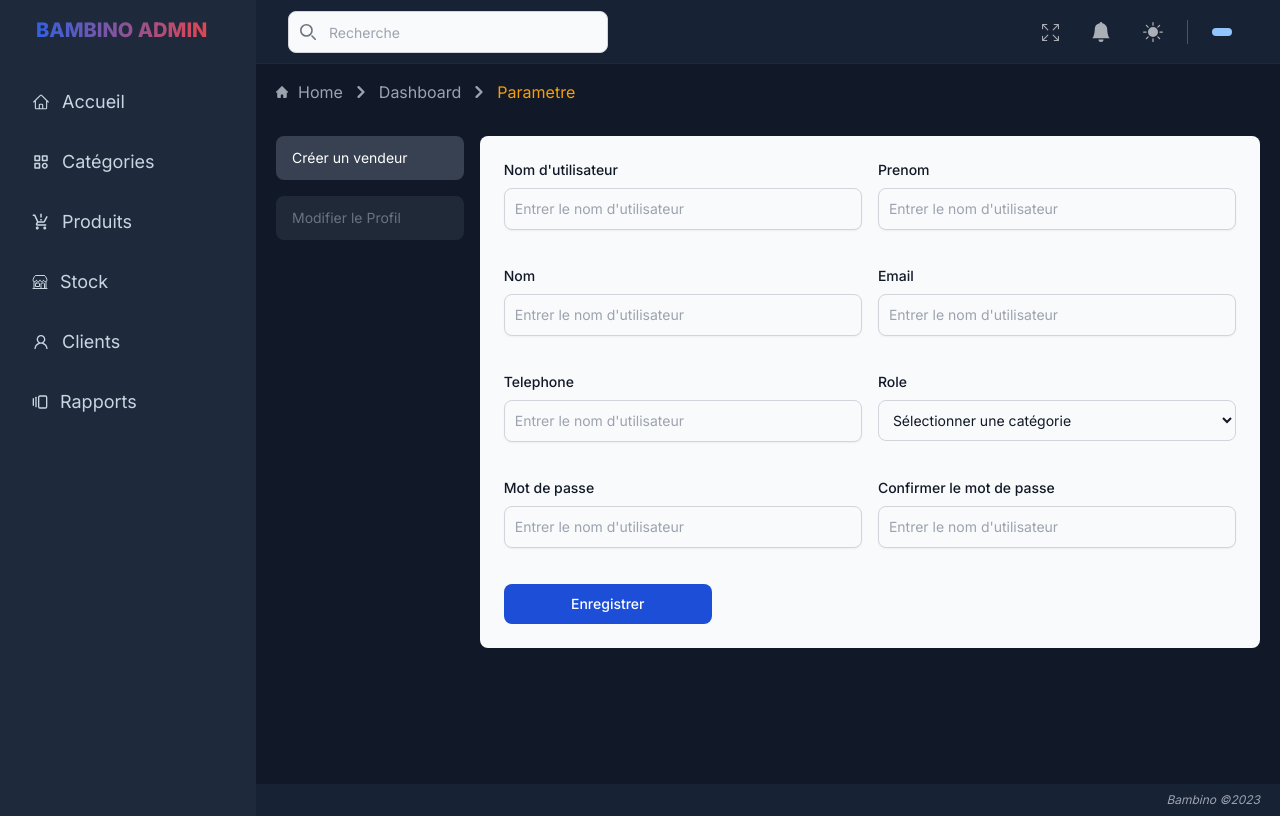
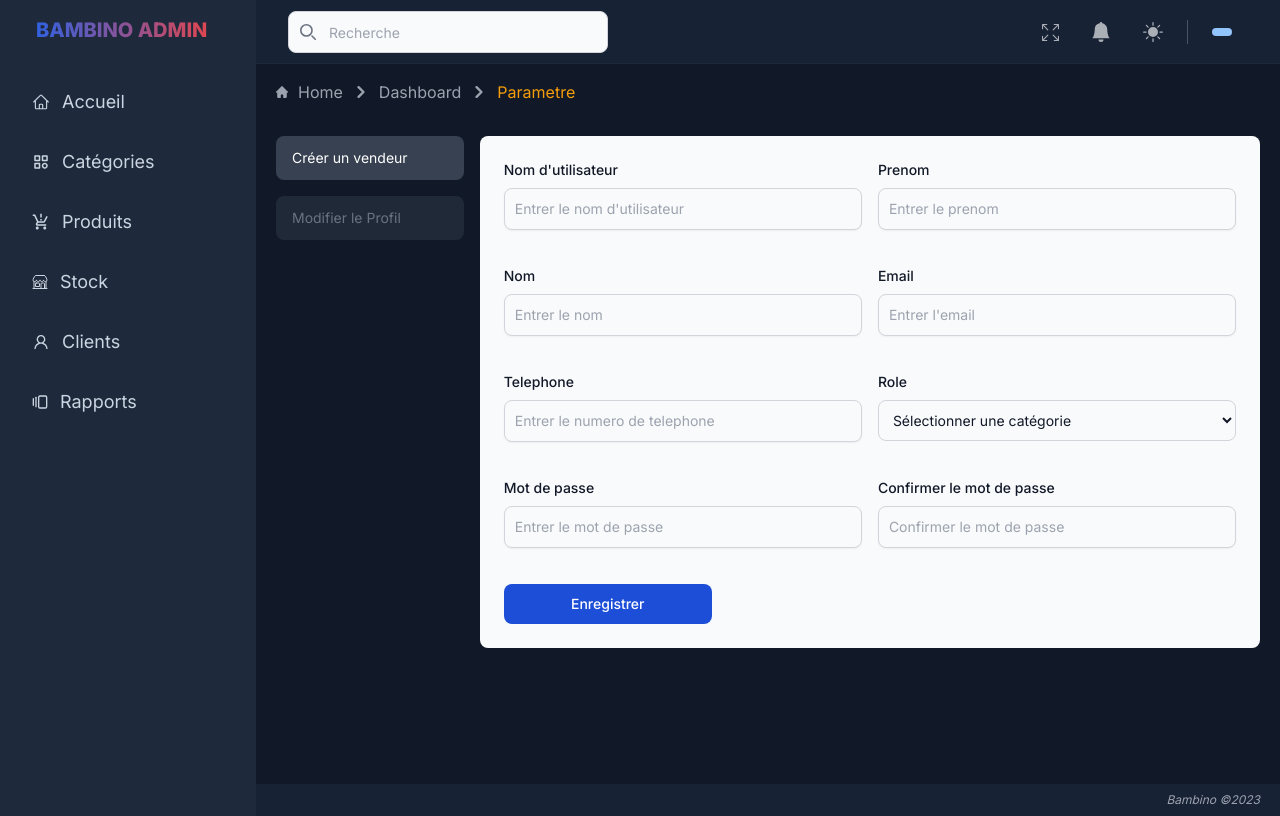
Before and after one commit to alexissengangabo07/babyshop, a Next.js app in the folder web/: page /dashboard/parametre in a window 1280 px wide. Built offline with nearby package versions, Linux system fonts and the light colour scheme.

Commit message:
protect parametre page

```diff
--- a/web/src/app/dashboard/parametre/page.tsx
+++ b/web/src/app/dashboard/parametre/page.tsx
@@ -59,19 +59,19 @@ const Parametre = () => {
                             </div>
                             <div className="mb-5">
                                 <label className="block mb-2 text-sm font-medium text-gray-900 dark:text-white">Prenom</label>
-                                <input type="text" onChange={(e: any) => setFormValues({ ...formValues, first_name: e.target.value })} value={formValues.first_name} className="shadow-sm bg-gray-50 border border-gray-300 text-gray-900 text-sm rounded-lg focus:ring-blue-500 focus:border-blue-500 block w-full p-2.5 dark:bg-gray-700 dark:border-gray-600 dark:placeholder-gray-400 dark:text-white dark:focus:ring-blue-500 dark:focus:border-blue-500 dark:shadow-sm-light" placeholder="Entrer le nom d'utilisateur" />
+                                <input type="text" onChange={(e: any) => setFormValues({ ...formValues, first_name: e.target.value })} value={formValues.first_name} className="shadow-sm bg-gray-50 border border-gray-300 text-gray-900 text-sm rounded-lg focus:ring-blue-500 focus:border-blue-500 block w-full p-2.5 dark:bg-gray-700 dark:border-gray-600 dark:placeholder-gray-400 dark:text-white dark:focus:ring-blue-500 dark:focus:border-blue-500 dark:shadow-sm-light" placeholder="Entrer le prenom " />
                             </div>
                             <div className="mb-5">
                                 <label className="block mb-2 text-sm font-medium text-gray-900 dark:text-white">Nom</label>
-                                <input type="text" onChange={(e: any) => setFormValues({ ...formValues, last_name: e.target.value })} value={formValues.last_name} className="shadow-sm bg-gray-50 border border-gray-300 text-gray-900 text-sm rounded-lg focus:ring-blue-500 focus:border-blue-500 block w-full p-2.5 dark:bg-gray-700 dark:border-gray-600 dark:placeholder-gray-400 dark:text-white dark:focus:ring-blue-500 dark:focus:border-blue-500 dark:shadow-sm-light" placeholder="Entrer le nom d'utilisateur" />
+                                <input type="text" onChange={(e: any) => setFormValues({ ...formValues, last_name: e.target.value })} value={formValues.last_name} className="shadow-sm bg-gray-50 border border-gray-300 text-gray-900 text-sm rounded-lg focus:ring-blue-500 focus:border-blue-500 block w-full p-2.5 dark:bg-gray-700 dark:border-gray-600 dark:placeholder-gray-400 dark:text-white dark:focus:ring-blue-500 dark:focus:border-blue-500 dark:shadow-sm-light" placeholder="Entrer le nom" />
                             </div>
                             <div className="mb-5">
                                 <label className="block mb-2 text-sm font-medium text-gray-900 dark:text-white">Email</label>
-                                <input type="text" onChange={(e: any) => setFormValues({ ...formValues, email: e.target.value })} value={formValues.email} className="shadow-sm bg-gray-50 border border-gray-300 text-gray-900 text-sm rounded-lg focus:ring-blue-500 focus:border-blue-500 block w-full p-2.5 dark:bg-gray-700 dark:border-gray-600 dark:placeholder-gray-400 dark:text-white dark:focus:ring-blue-500 dark:focus:border-blue-500 dark:shadow-sm-light" placeholder="Entrer le nom d'utilisateur" />
+                                <input type="text" onChange={(e: any) => setFormValues({ ...formValues, email: e.target.value })} value={formValues.email} className="shadow-sm bg-gray-50 border border-gray-300 text-gray-900 text-sm rounded-lg focus:ring-blue-500 focus:border-blue-500 block w-full p-2.5 dark:bg-gray-700 dark:border-gray-600 dark:placeholder-gray-400 dark:text-white dark:focus:ring-blue-500 dark:focus:border-blue-500 dark:shadow-sm-light" placeholder="Entrer l'email" />
                             </div>
                             <div className="mb-5">
                                 <label className="block mb-2 text-sm font-medium text-gray-900 dark:text-white">Telephone</label>
-                                <input type="text" onChange={(e: any) => setFormValues({ ...formValues, telephone: e.target.value })} value={formValues.telephone} className="shadow-sm bg-gray-50 border border-gray-300 text-gray-900 text-sm rounded-lg focus:ring-blue-500 focus:border-blue-500 block w-full p-2.5 dark:bg-gray-700 dark:border-gray-600 dark:placeholder-gray-400 dark:text-white dark:focus:ring-blue-500 dark:focus:border-blue-500 dark:shadow-sm-light" placeholder="Entrer le nom d'utilisateur" />
+                                <input type="text" onChange={(e: any) => setFormValues({ ...formValues, telephone: e.target.value })} value={formValues.telephone} className="shadow-sm bg-gray-50 border border-gray-300 text-gray-900 text-sm rounded-lg focus:ring-blue-500 focus:border-blue-500 block w-full p-2.5 dark:bg-gray-700 dark:border-gray-600 dark:placeholder-gray-400 dark:text-white dark:focus:ring-blue-500 dark:focus:border-blue-500 dark:shadow-sm-light" placeholder="Entrer le numero de telephone" />
                             </div>
 
                             <div className="mb-5">
@@ -84,11 +84,11 @@ const Parametre = () => {
                             </div>
                             <div className="mb-5">
                                 <label className="block mb-2 text-sm font-medium text-gray-900 dark:text-white">Mot de passe</label>
-                                <input type="text" onChange={(e: any) => setFormValues({ ...formValues, password: e.target.value })} value={formValues.password} className="shadow-sm bg-gray-50 border border-gray-300 text-gray-900 text-sm rounded-lg focus:ring-blue-500 focus:border-blue-500 block w-full p-2.5 dark:bg-gray-700 dark:border-gray-600 dark:placeholder-gray-400 dark:text-white dark:focus:ring-blue-500 dark:focus:border-blue-500 dark:shadow-sm-light" placeholder="Entrer le nom d'utilisateur" />
+                                <input type="text" onChange={(e: any) => setFormValues({ ...formValues, password: e.target.value })} value={formValues.password} className="shadow-sm bg-gray-50 border border-gray-300 text-gray-900 text-sm rounded-lg focus:ring-blue-500 focus:border-blue-500 block w-full p-2.5 dark:bg-gray-700 dark:border-gray-600 dark:placeholder-gray-400 dark:text-white dark:focus:ring-blue-500 dark:focus:border-blue-500 dark:shadow-sm-light" placeholder="Entrer le mot de passe" />
                             </div>
                             <div className="mb-5">
                                 <label className="block mb-2 text-sm font-medium text-gray-900 dark:text-white">Confirmer le mot de passe</label>
-                                <input type="text" onChange={(e: any) => setConfirmPass(e.target.value)} value={confirmPass} className="shadow-sm bg-gray-50 border border-gray-300 text-gray-900 text-sm rounded-lg focus:ring-blue-500 focus:border-blue-500 block w-full p-2.5 dark:bg-gray-700 dark:border-gray-600 dark:placeholder-gray-400 dark:text-white dark:focus:ring-blue-500 dark:focus:border-blue-500 dark:shadow-sm-light" placeholder="Entrer le nom d'utilisateur" />
+                                <input type="text" onChange={(e: any) => setConfirmPass(e.target.value)} value={confirmPass} className="shadow-sm bg-gray-50 border border-gray-300 text-gray-900 text-sm rounded-lg focus:ring-blue-500 focus:border-blue-500 block w-full p-2.5 dark:bg-gray-700 dark:border-gray-600 dark:placeholder-gray-400 dark:text-white dark:focus:ring-blue-500 dark:focus:border-blue-500 dark:shadow-sm-light" placeholder="Confirmer le mot de passe" />
                             </div>
 
 
--- a/web/src/middleware.ts
+++ b/web/src/middleware.ts
@@ -7,12 +7,14 @@ const protectedRoutes = [
     '/dashboard/categories',
     '/dashboard/stock',
     '/dashboard/commandes',
-    '/dashboard/rapports'
+    '/dashboard/rapports',
+    '/dashboard/parametre'
 ];
 
 export default function auth(req: NextRequest) {
     if (req.cookies.get('token') === undefined && protectedRoutes.includes(req.nextUrl.pathname)) {
         const apsoluteURL = new URL('/auth/login', req.nextUrl.origin);
+        console.log(req)
         return NextResponse.redirect(apsoluteURL.toString());
     }
 
```
